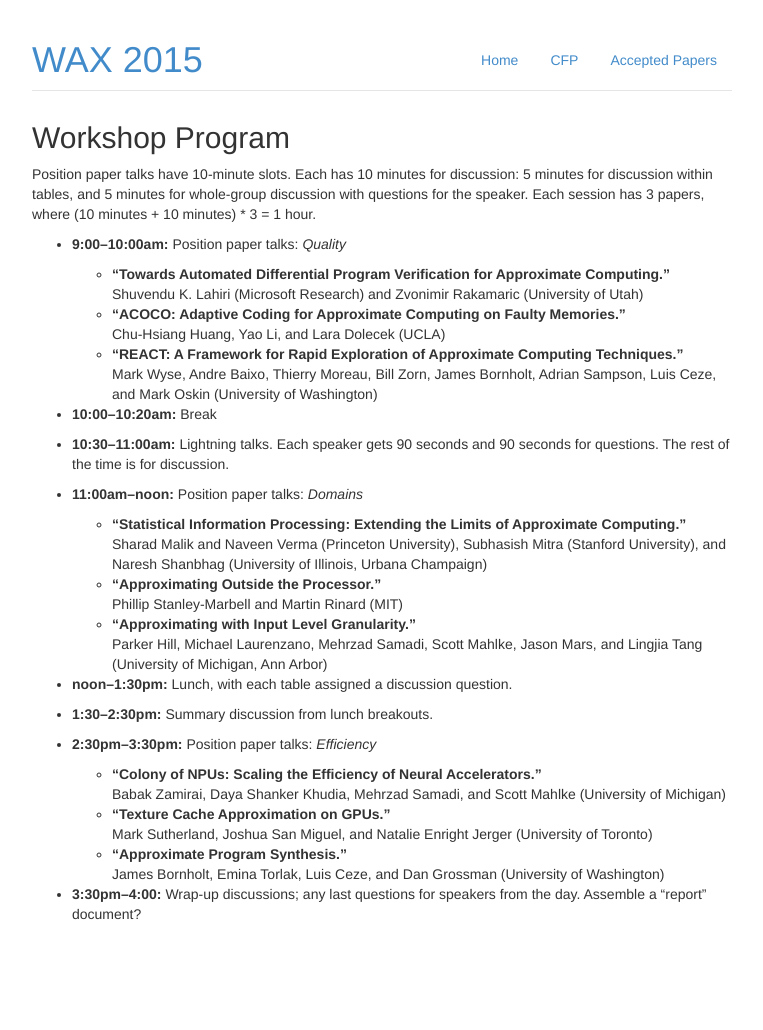
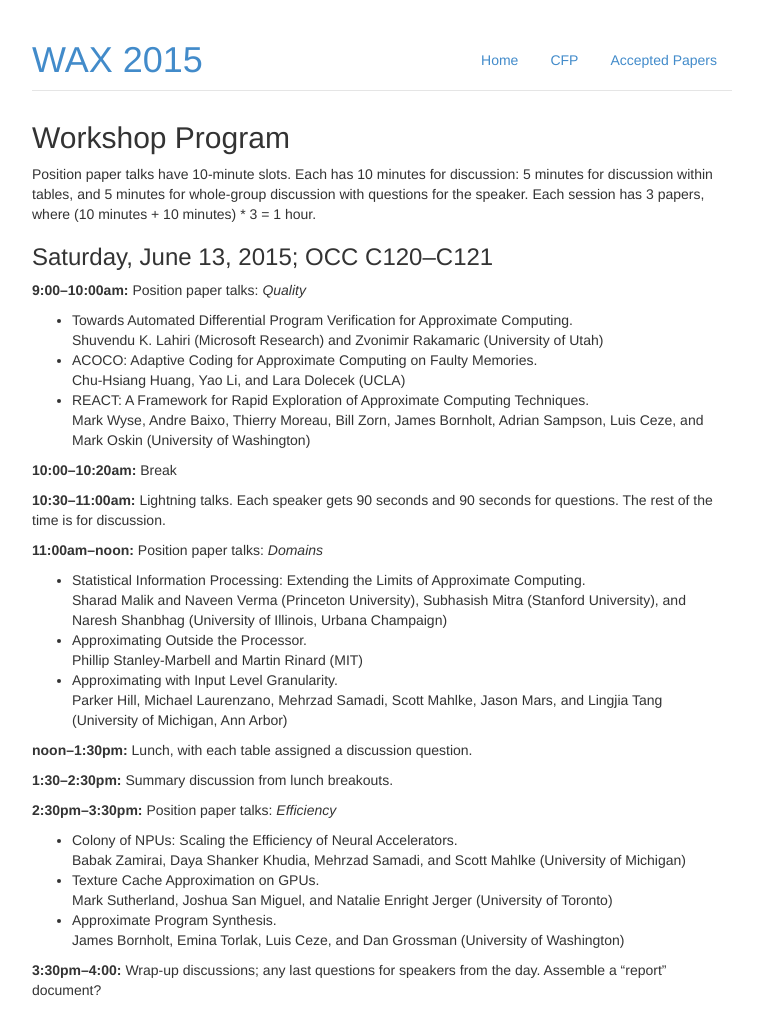
Before and after one commit to uwsampa/sampa-public, a Jekyll site: the page built from wax2015/program-proposed.md, in a window 1280 px wide. Shown: the whole page, without its empty margins (258-1021 px from the left). Built offline with Jekyll 4.4.1, drawn with Linux system fonts in a browser that asks for light colours; Markdown is read by kramdown in place of the engine named in the settings; before the commit the page ends 954 px from its top, so only the background shows below that.

Commit message:
Formatting

```diff
--- a/wax2015/program-proposed.md
+++ b/wax2015/program-proposed.md
@@ -7,52 +7,54 @@ notitle: true
 
 Position paper talks have 10-minute slots. Each has 10 minutes for discussion: 5 minutes for discussion within tables, and 5 minutes for whole-group discussion with questions for the speaker. Each session has 3 papers, where (10 minutes + 10 minutes) * 3 = 1 hour.
 
-* **9:00--10:00am:** Position paper talks: *Quality*
+### Saturday, June 13, 2015; OCC C120--C121
 
-  * **"Towards Automated Differential Program Verification for Approximate
-    Computing."**
+**9:00--10:00am:** Position paper talks: *Quality*
+
+  * Towards Automated Differential Program Verification for Approximate
+    Computing.
     Shuvendu K. Lahiri (Microsoft Research) and Zvonimir Rakamaric (University
     of Utah)
-  * **"ACOCO: Adaptive Coding for Approximate Computing on Faulty Memories."**
+  * ACOCO: Adaptive Coding for Approximate Computing on Faulty Memories.
     Chu-Hsiang Huang, Yao Li, and Lara Dolecek (UCLA)
-  * **"REACT: A Framework for Rapid Exploration of Approximate Computing
-    Techniques."**
+  * REACT: A Framework for Rapid Exploration of Approximate Computing
+    Techniques.
     Mark Wyse, Andre Baixo, Thierry Moreau, Bill Zorn, James Bornholt, Adrian
     Sampson, Luis Ceze, and Mark Oskin (University of Washington)
 
-* **10:00--10:20am:** Break
+**10:00--10:20am:** Break
 
-* **10:30--11:00am:** Lightning talks. Each speaker gets 90 seconds and 90
-  seconds for questions. The rest of the time is for discussion.
+**10:30--11:00am:** Lightning talks. Each speaker gets 90 seconds and 90
+seconds for questions. The rest of the time is for discussion.
 
-* **11:00am--noon:** Position paper talks: *Domains*
+**11:00am--noon:** Position paper talks: *Domains*
 
-  * **"Statistical Information Processing: Extending the Limits of Approximate
-    Computing."**
+  * Statistical Information Processing: Extending the Limits of Approximate
+    Computing.
     Sharad Malik and Naveen Verma (Princeton University), Subhasish Mitra
     (Stanford University), and Naresh Shanbhag (University of Illinois, Urbana
     Champaign)
-  * **"Approximating Outside the Processor."**
+  * Approximating Outside the Processor.
     Phillip Stanley-Marbell and Martin Rinard (MIT)
-  * **"Approximating with Input Level Granularity."**
+  * Approximating with Input Level Granularity.
     Parker Hill, Michael Laurenzano, Mehrzad Samadi, Scott Mahlke, Jason Mars,
     and Lingjia Tang (University of Michigan, Ann Arbor)
 
-* **noon--1:30pm:** Lunch, with each table assigned a discussion question.
+**noon--1:30pm:** Lunch, with each table assigned a discussion question.
 
-* **1:30--2:30pm:** Summary discussion from lunch breakouts.
+**1:30--2:30pm:** Summary discussion from lunch breakouts.
 
-* **2:30pm--3:30pm:** Position paper talks: *Efficiency*
+**2:30pm--3:30pm:** Position paper talks: *Efficiency*
 
-  * **"Colony of NPUs: Scaling the Efficiency of Neural Accelerators."**
+  * Colony of NPUs: Scaling the Efficiency of Neural Accelerators.
     Babak Zamirai, Daya Shanker Khudia, Mehrzad Samadi, and Scott Mahlke
     (University of Michigan)
-  * **"Texture Cache Approximation on GPUs."**
+  * Texture Cache Approximation on GPUs.
     Mark Sutherland, Joshua San Miguel, and Natalie Enright Jerger (University
     of Toronto)
-  * **"Approximate Program Synthesis."**
+  * Approximate Program Synthesis.
     James Bornholt, Emina Torlak, Luis Ceze, and Dan Grossman (University of
     Washington)
 
-* **3:30pm--4:00:** Wrap-up discussions; any last questions for speakers from
-  the day. Assemble a "report" document?
+**3:30pm--4:00:** Wrap-up discussions; any last questions for speakers from
+the day. Assemble a "report" document?
```
